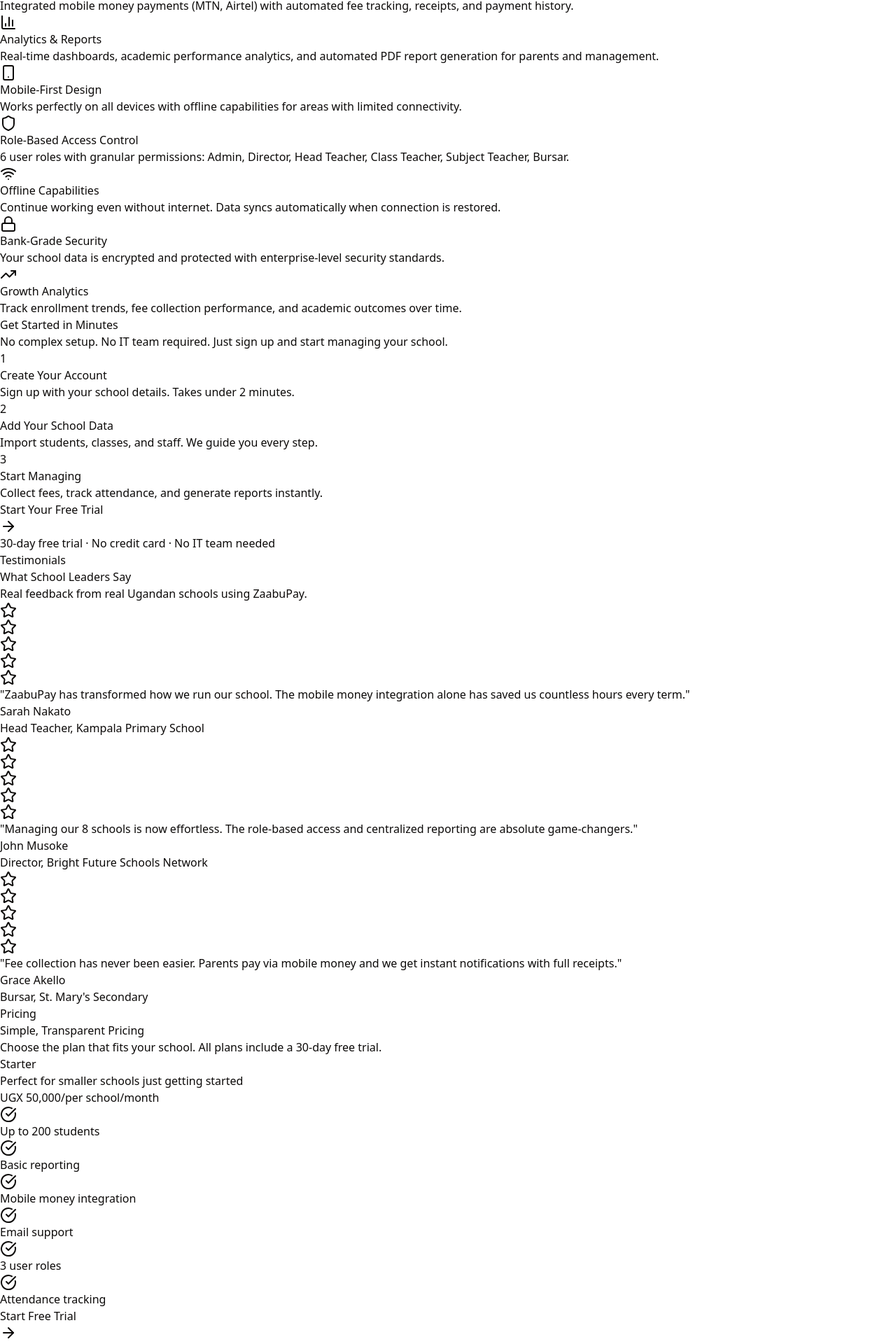
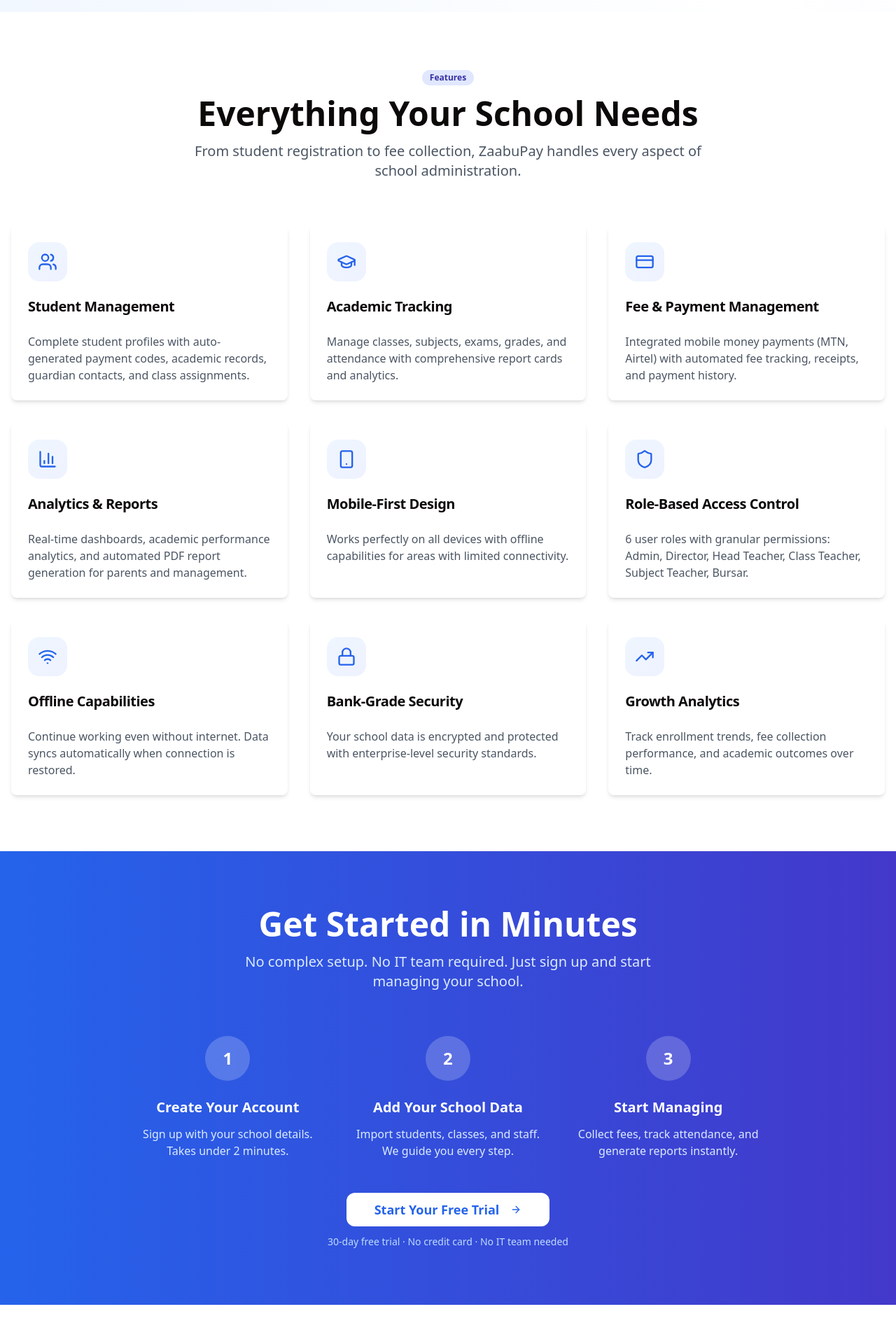
Before and after one commit to Samuelkato13/SMS-client, a React (Vite) app: page / in a window 1280 px wide. Shown: the part 756-2676 px from the top of the page at 70% size. Built offline with nearby package versions, Linux system fonts and the light colour scheme.

Commit message:
Refactor Tailwind CSS config for absolute paths
Updated Tailwind CSS configuration to use absolute paths and simplified keyframe definitions.

```diff
--- a/tailwind.config.ts
+++ b/tailwind.config.ts
@@ -1,8 +1,16 @@
-import type { Config } from "tailwindcss";
+/** @type {import('tailwindcss').Config} */
+const path = require("path");
 
-export default {
+// Paths must be absolute from this file so Tailwind scans `client/src` even when
+// the process cwd is the monorepo root (Vite `npm run build` from repo root).
+const clientRoot = __dirname;
+
+module.exports = {
   darkMode: ["class"],
-  content: ["./client/index.html", "./client/src/**/*.{js,jsx,ts,tsx}"],
+  content: [
+    path.join(clientRoot, "index.html"),
+    path.join(clientRoot, "src", "**", "*.{js,jsx,ts,tsx}"),
+  ],
   theme: {
     extend: {
       borderRadius: {
@@ -64,20 +72,12 @@
       },
       keyframes: {
         "accordion-down": {
-          from: {
-            height: "0",
-          },
-          to: {
-            height: "var(--radix-accordion-content-height)",
-          },
+          from: { height: "0" },
+          to: { height: "var(--radix-accordion-content-height)" },
         },
         "accordion-up": {
-          from: {
-            height: "var(--radix-accordion-content-height)",
-          },
-          to: {
-            height: "0",
-          },
+          from: { height: "var(--radix-accordion-content-height)" },
+          to: { height: "0" },
         },
       },
       animation: {
@@ -87,4 +87,4 @@
     },
   },
   plugins: [require("tailwindcss-animate"), require("@tailwindcss/typography")],
-} satisfies Config;
+};
```
